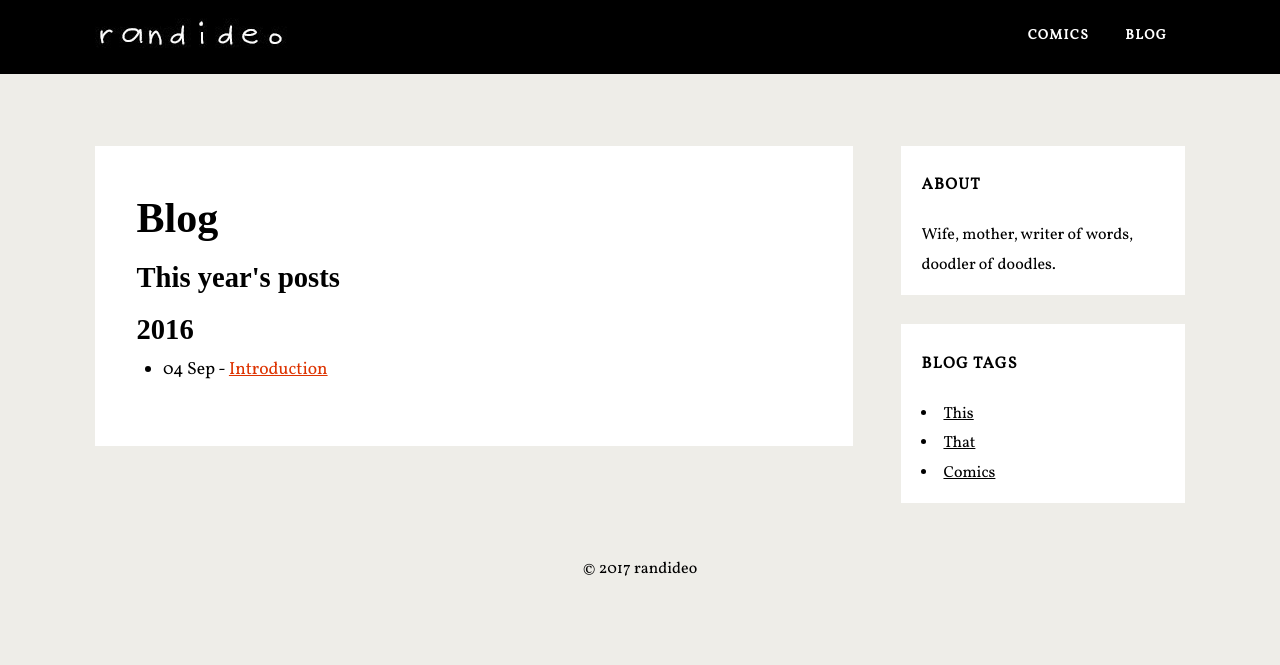
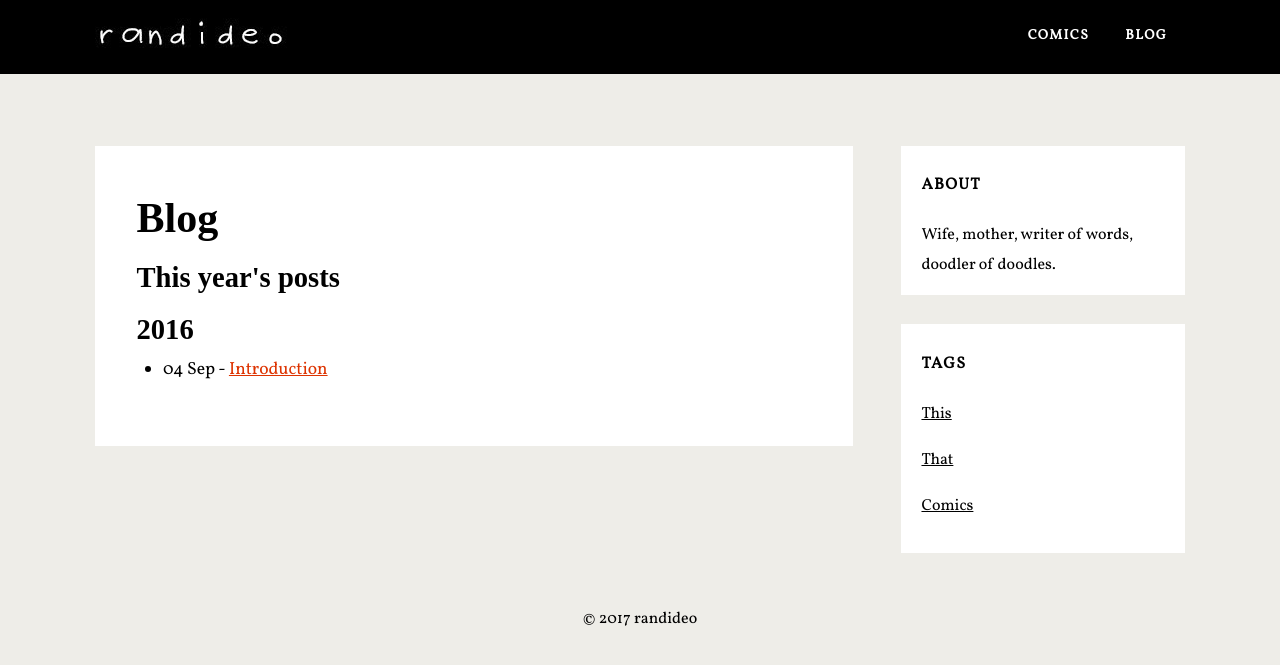
Before and after one commit to randideo/randideo.github.io, a Jekyll site: the page built from blog.html, in a window 1280 px wide. Shown: the top 665 px of the page. Built offline with Jekyll 4.4.1, drawn with Linux system fonts in a browser that asks for light colours; nearby versions of some CDN libraries; some web fonts are replaced; comment, search, counter and statistics services are not loaded.

Commit message:
Update sidebar.html

```diff
--- a/_includes/sidebar.html
+++ b/_includes/sidebar.html
@@ -9,10 +9,10 @@ Wife, mother, writer of words, doodler of doodles.
 
 
 	<div class='widget Label' data-version='1' id='Label1'>
-<h2 class='title'>Blog Tags</h2>
+<h2 class='title'>Tags</h2>
 <div class='widget-content list-label-widget-content'>
    {% for category in site.tags %}
-  <li><a dir="ltr" href="/tags/#{{ label | first }}">{{ category | first }}</a></li>
+  <li style="list-style: none; margin: 1em 0 1.04502em; line-height: 1.85em; border-bottom: 1px #ccc;" ><a dir="ltr" href="/tags/#{{ label | first }}">{{ category | first }}</a></li>
 {% endfor %}
 </div>
 </div>
```
